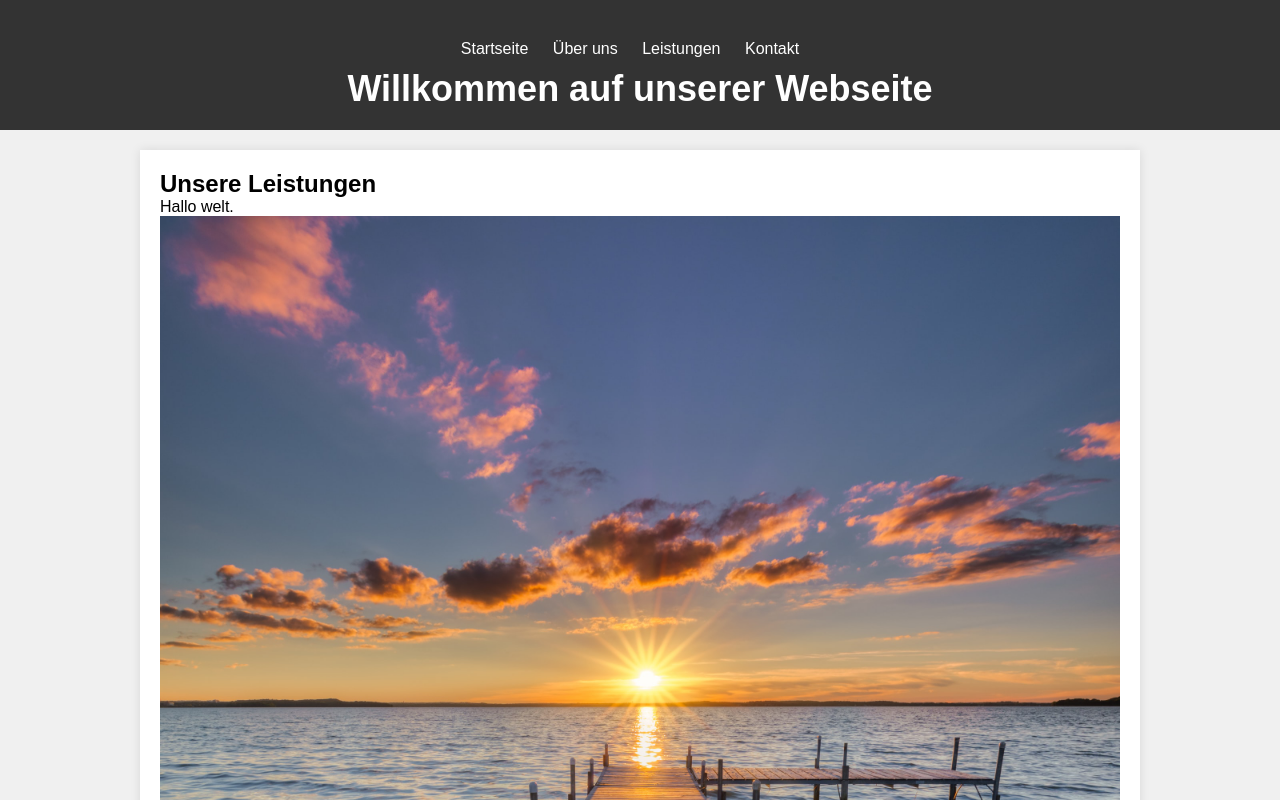
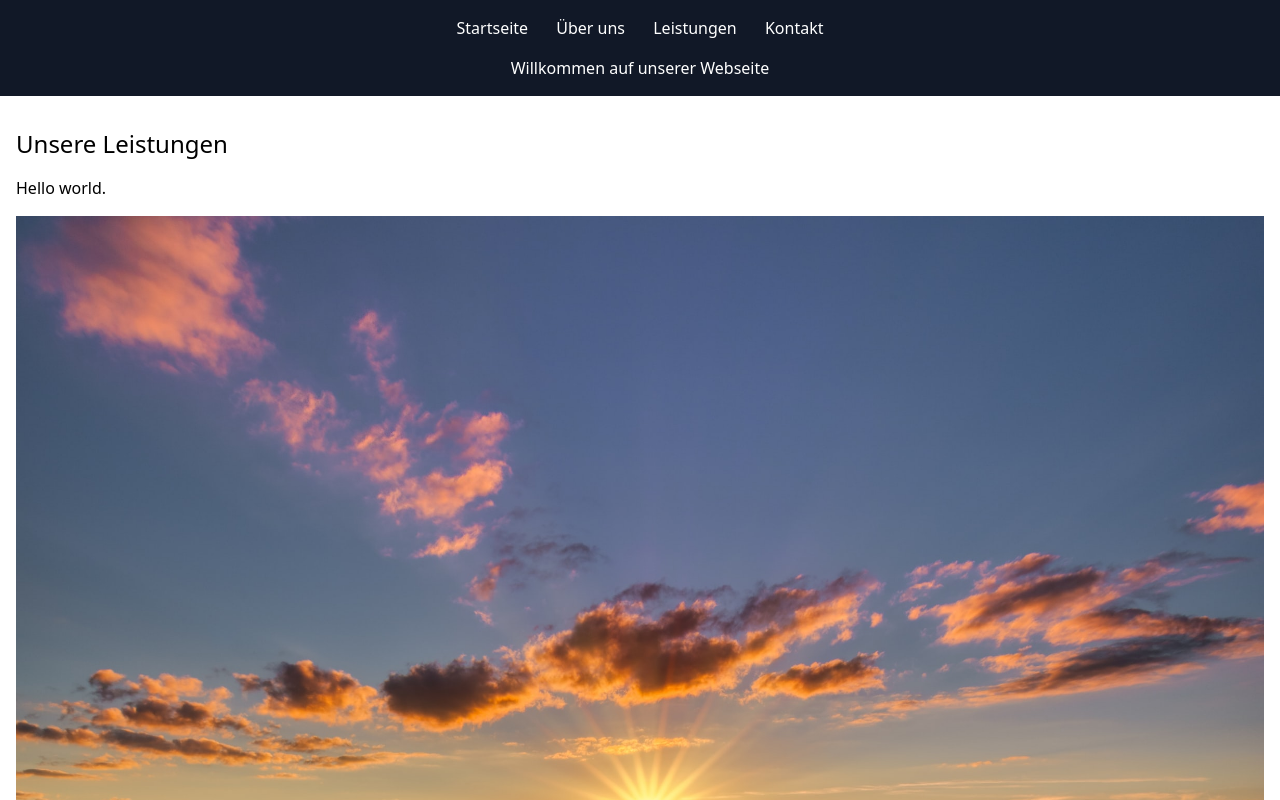
Before and after one commit to shanthosh04/M323uebung, a plain HTML site: page a31b/Index.html in a window 1280 px wide. Shown: the top 800 px of the page. Drawn offline with nearby package versions, Linux system fonts and the light colour scheme.

Commit message:
änderung

```diff
--- a/a31b/Index.html
+++ b/a31b/Index.html
@@ -3,37 +3,34 @@
 <head>
     <meta charset="UTF-8">
     <meta name="viewport" content="width=device-width, initial-scale=1.0">
-    <link rel="stylesheet" href="style.css">
+    <link href="https://cdn.jsdelivr.net/npm/tailwindcss@2.2.15/dist/tailwind.min.css" rel="stylesheet">
     <title>Meine Webseite</title>
 </head>
 <body>
-    <header class="header">
-        <nav class="navbar">
-            <ul class="nav-list">
-                <li class="nav-item"><a href="#">Startseite</a></li>
-                <li class="nav-item"><a href="#">Über uns</a></li>
-                <li class="nav-item"><a href="#">Leistungen</a></li>
-                <li class="nav-item"><a href="#">Kontakt</a></li>
+    <header class="bg-gray-900 text-white py-4 text-center">
+        <nav class="mb-4">
+            <ul class="list-none">
+                <li class="inline-block mr-6"><a href="#" class="text-white">Startseite</a></li>
+                <li class="inline-block mr-6"><a href="#" class="text-white">Über uns</a></li>
+                <li class="inline-block mr-6"><a href="#" class="text-white">Leistungen</a></li>
+                <li class="inline-block"><a href="#" class="text-white">Kontakt</a></li>
             </ul>
         </nav>
-        <h1 class="header-title">Willkommen auf unserer Webseite</h1>
+        <h1 class="text-4x1">Willkommen auf unserer Webseite</h1>
     </header>
 
-    <main class="main-content">
-        <section class="featured-section">
-            <h2 class="section-title">Unsere Leistungen</h2>
-            <p>Hallo welt.</p>
-            <img src="bild.webp" alt="Bild" class="section-image">
-        </section>
+    <main class="container mx-auto px-4 py-8">
+            <h2 class="text-2xl mb-4">Unsere Leistungen</h2>
+            <p>Hello world.</p>
+            <img src="bild.webp" alt="Bild" class="max-w-full mt-4">
 
-        <section class="about-section">
-            <h2 class="section-title">Über uns</h2>
-            <p>Wir sind ein großartiges Unternehmen</p>
-        </section>
+
+            <h2 class="text-2xl mb-4">Über uns</h2>
+            <p>Wir sind ein grossartiges Unternehmen.</p>
     </main>
 
-    <footer class="footer">
-        <p class="footer-text">&copy; 2023 Shanthosh AG. Alle Rechte vorbehalten.</p>
+    <footer class="bg-gray-900 text-white py-4 text-center">
+        <p class="text-sm">&copy; 2023 Meine Firma. Alle Rechte vorbehalten.</p>
     </footer>
 </body>
 </html>
```
